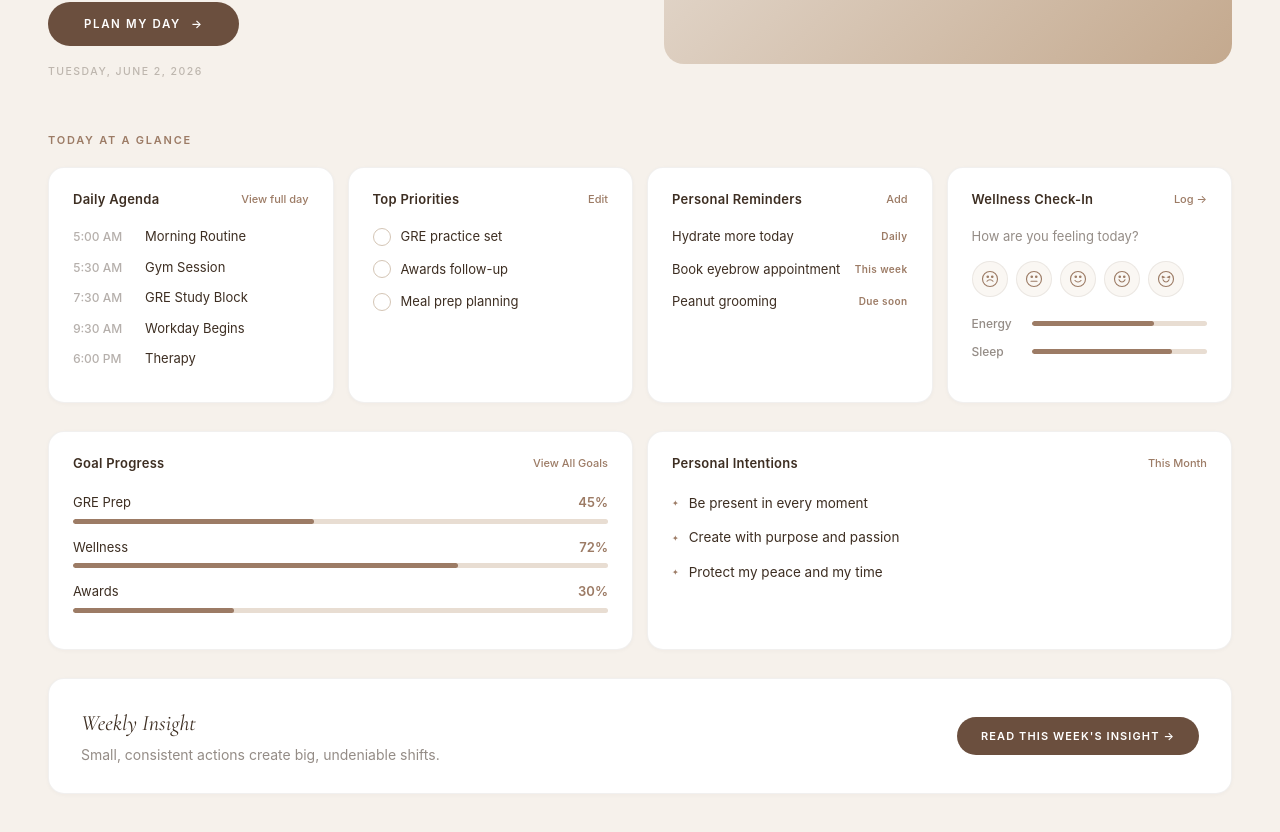
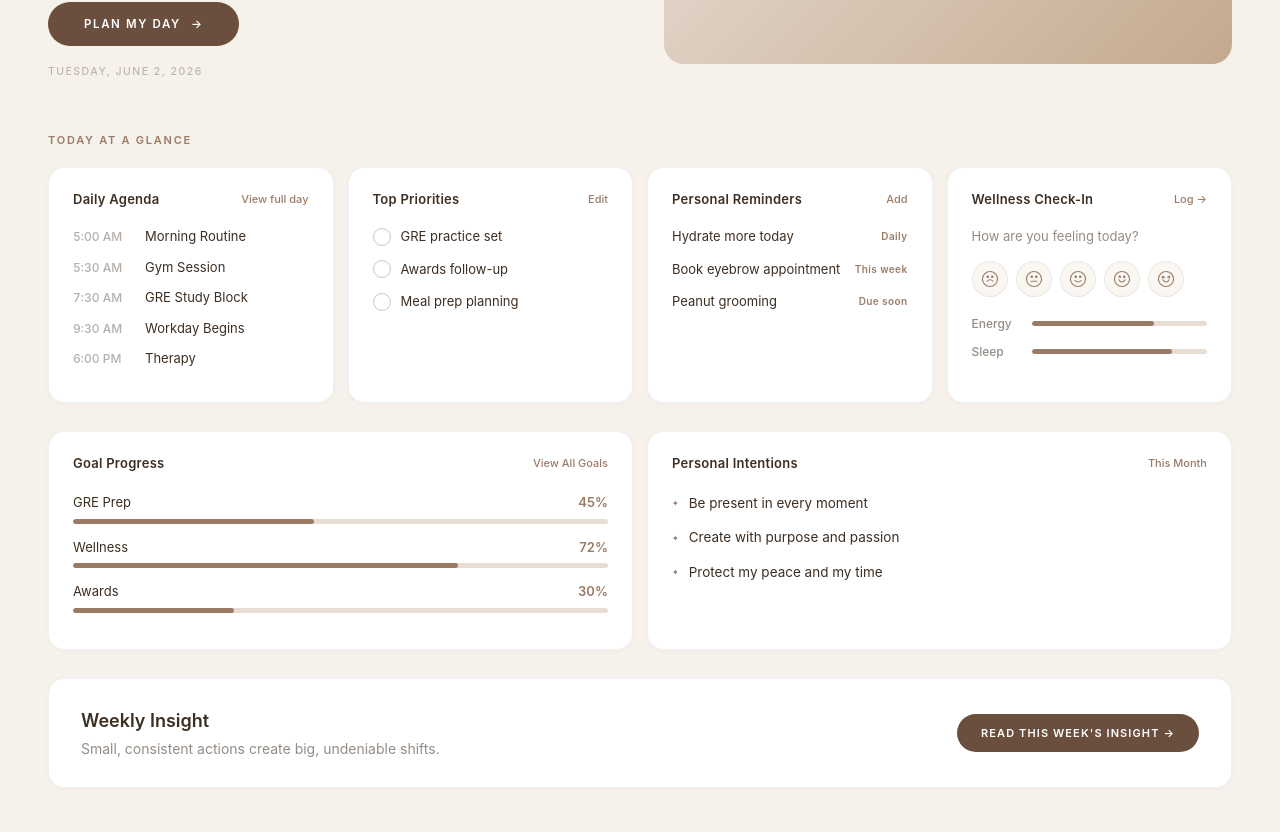
Before and after one commit to bookedandpaiged/Booked-And-Paiged, a Next.js app: page / in a window 1280 px wide. Shown: the part 438-1270 px from the top of the page. Built offline with nearby package versions, Linux system fonts and the light colour scheme; no server answers; the database is empty; a web font is replaced by a local one.

Commit message:
Update page.js

```diff
--- a/app/page.js
+++ b/app/page.js
@@ -334,7 +334,7 @@ export default function HomePage() {
         padding: '28px 32px', marginBottom: '32px',
       }}>
         <div>
-          <p style={{ fontFamily: serif, fontStyle: 'italic', fontSize: '22px', color: '#3D2E22', marginBottom: '4px' }}>Weekly Insight</p>
+          <p style={{fontFamily: sans, fontSize: '18px', fontWeight: 600, color: '#3D2E22', marginBottom: '4px' }}>Weekly Insight</p>
           <p style={{ fontSize: '14px', color: 'rgba(61,46,34,0.55)', fontFamily: sans }}>Small, consistent actions create big, undeniable shifts.</p>
         </div>
         <button style={{
```
